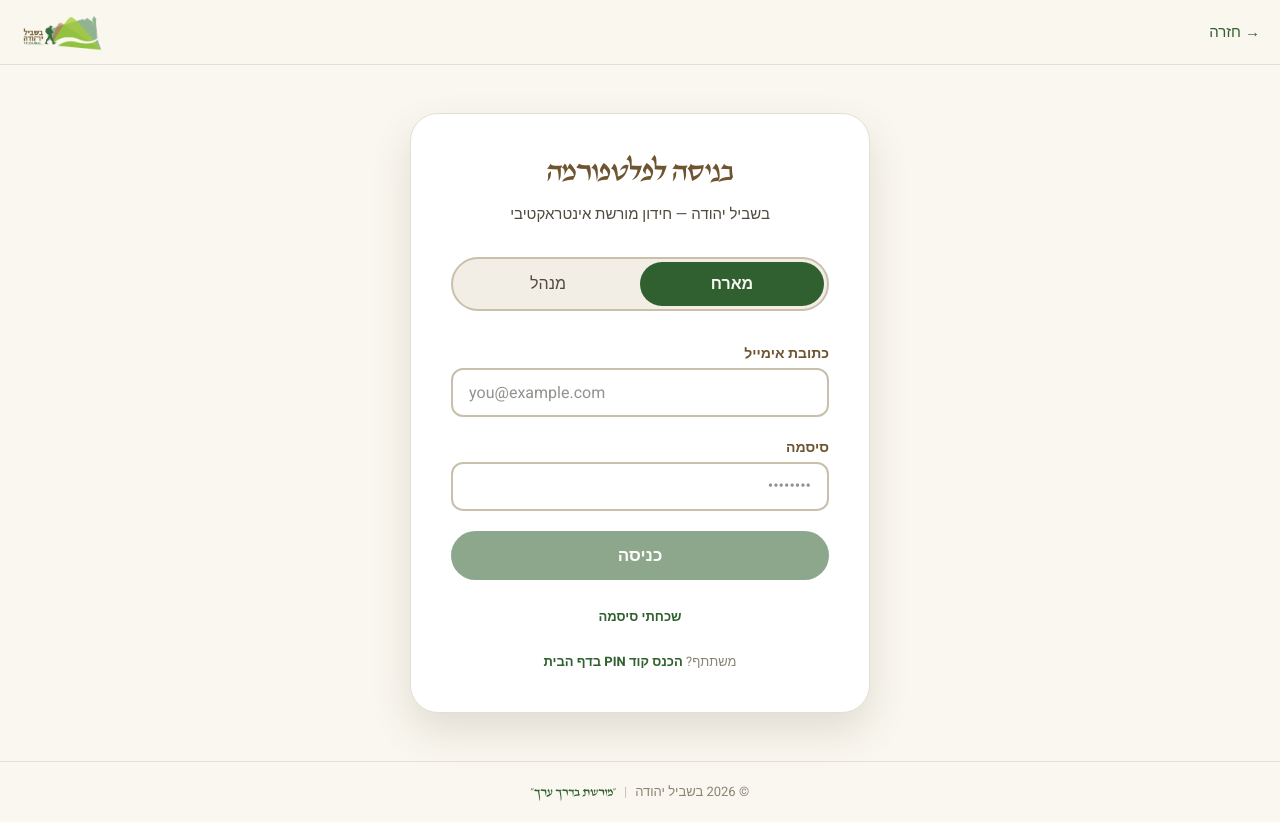
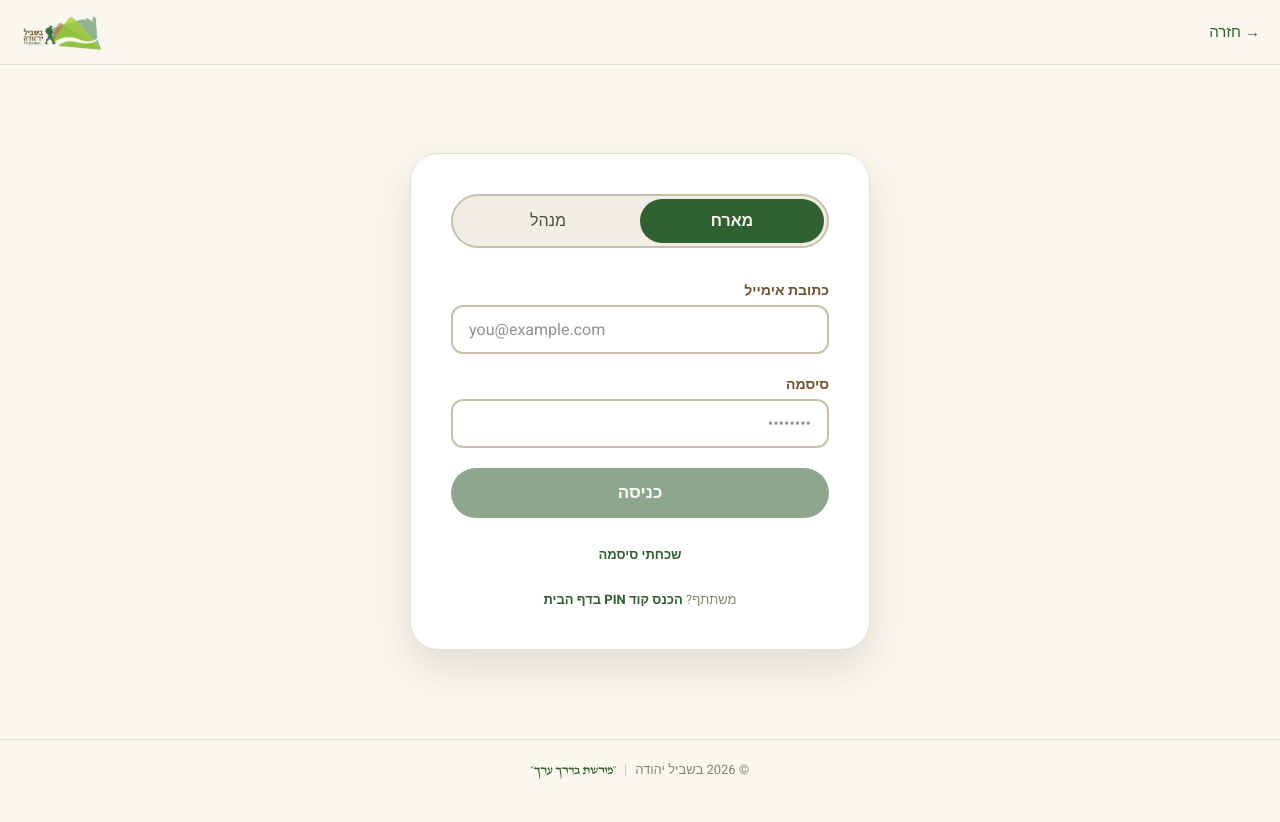
Before and after one commit to bishvil/bishvil-yehuda-quiz, a Next.js app: page /login in a window 1280 px wide. After the commit the page ends 800 px from the top, so only its background shows below. Built offline with nearby package versions, Linux system fonts and the light colour scheme; a web font is replaced by a local one.

Commit message:
login UI fix

```diff
--- a/app/login/page.tsx
+++ b/app/login/page.tsx
@@ -63,27 +63,6 @@ export default function LoginPage() {
             border: "1px solid var(--bsy-stone-100)",
           }}
         >
-          {/* Card heading */}
-          <div className="text-center mb-8">
-            <h1
-              className="font-display mb-2"
-              style={{
-                fontSize: "clamp(1.5rem, 5vw, 2rem)",
-                color: "var(--bsy-brown)",
-              }}
-            >
-              כניסה לפלטפורמה
-            </h1>
-            <p
-              style={{
-                fontSize: "0.9375rem",
-                color: "var(--bsy-stone-700)",
-                margin: 0,
-              }}
-            >
-              בשביל יהודה — חידון מורשת אינטראקטיבי
-            </p>
-          </div>
 
           {/* The client form island */}
           <LoginForm />
```
